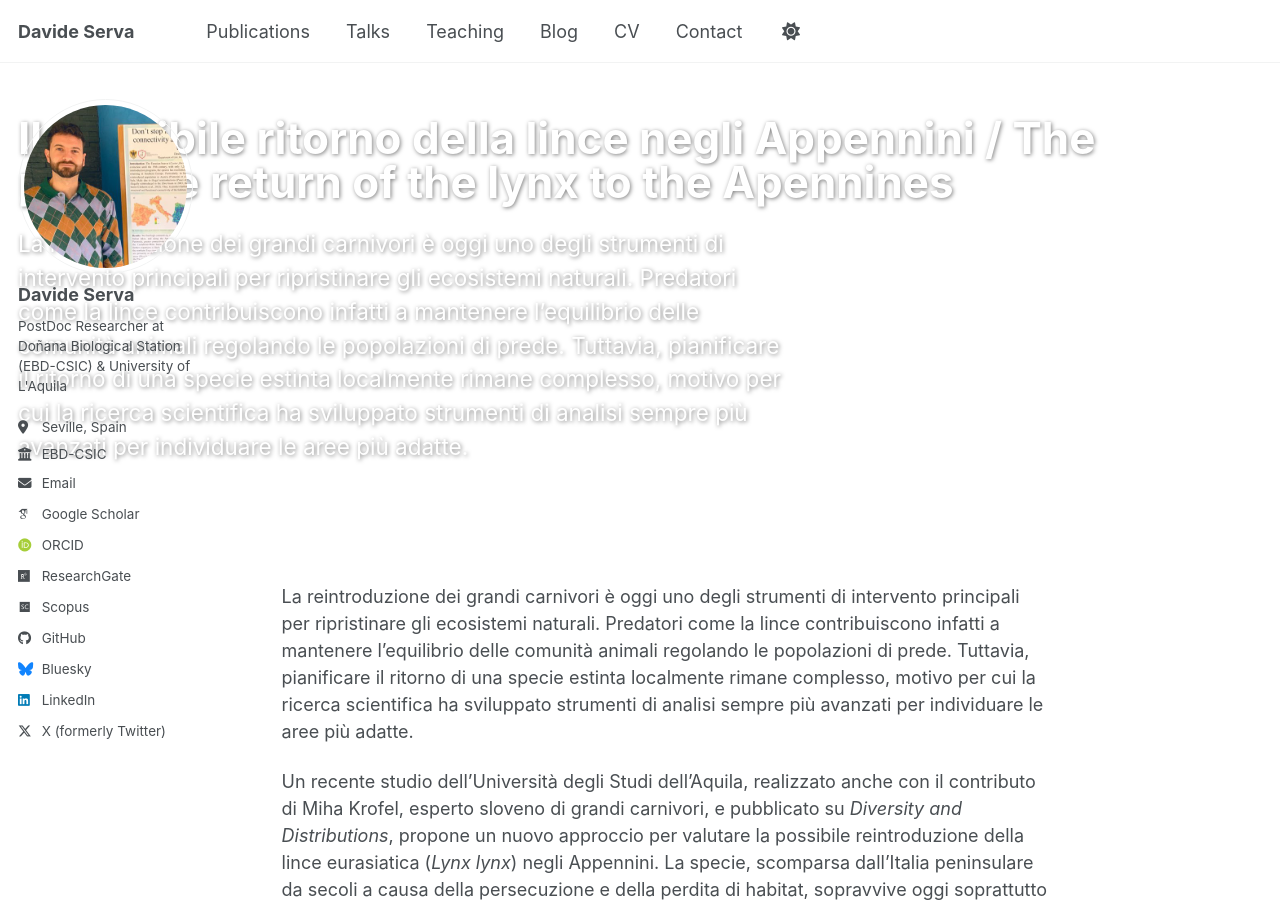
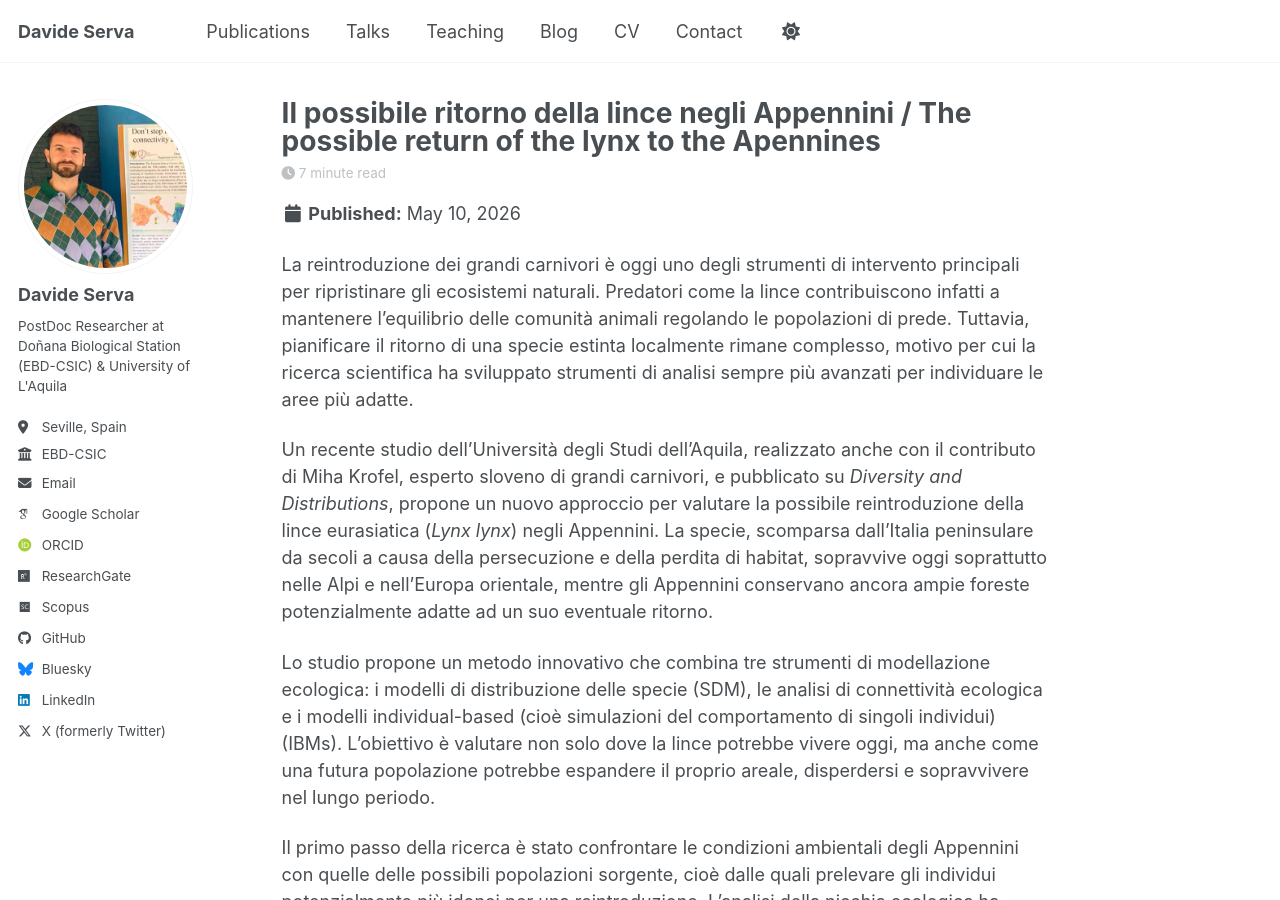
Before and after one commit to Daviser95/daviser95.github.io, a Jekyll site: the page built from _posts/2025-05-10-lynx-reintroduction-apennines.md, in a window 1280 px wide and 900 px high. Built offline with Jekyll 4.4.1, drawn with Linux system fonts in a browser that asks for light colours; some web fonts are replaced; a script bundle is joined from its source files by our own code; library files that are not in the unit come from our copies.

Commit message:
Update 2025-05-10-lynx-reintroduction-apennines.md

```diff
--- a/_posts/2025-05-10-lynx-reintroduction-apennines.md
+++ b/_posts/2025-05-10-lynx-reintroduction-apennines.md
@@ -10,7 +10,6 @@ tags:
   - conservation
 header:
   teaser: "images/lynx-eurasian.jpg"
-  overlay_image: "images/lynx-eurasian.jpg"
 ---
 
 La reintroduzione dei grandi carnivori è oggi uno degli strumenti di intervento principali per ripristinare gli ecosistemi naturali. Predatori come la lince contribuiscono infatti a mantenere l'equilibrio delle comunità animali regolando le popolazioni di prede. Tuttavia, pianificare il ritorno di una specie estinta localmente rimane complesso, motivo per cui la ricerca scientifica ha sviluppato strumenti di analisi sempre più avanzati per individuare le aree più adatte.
```
